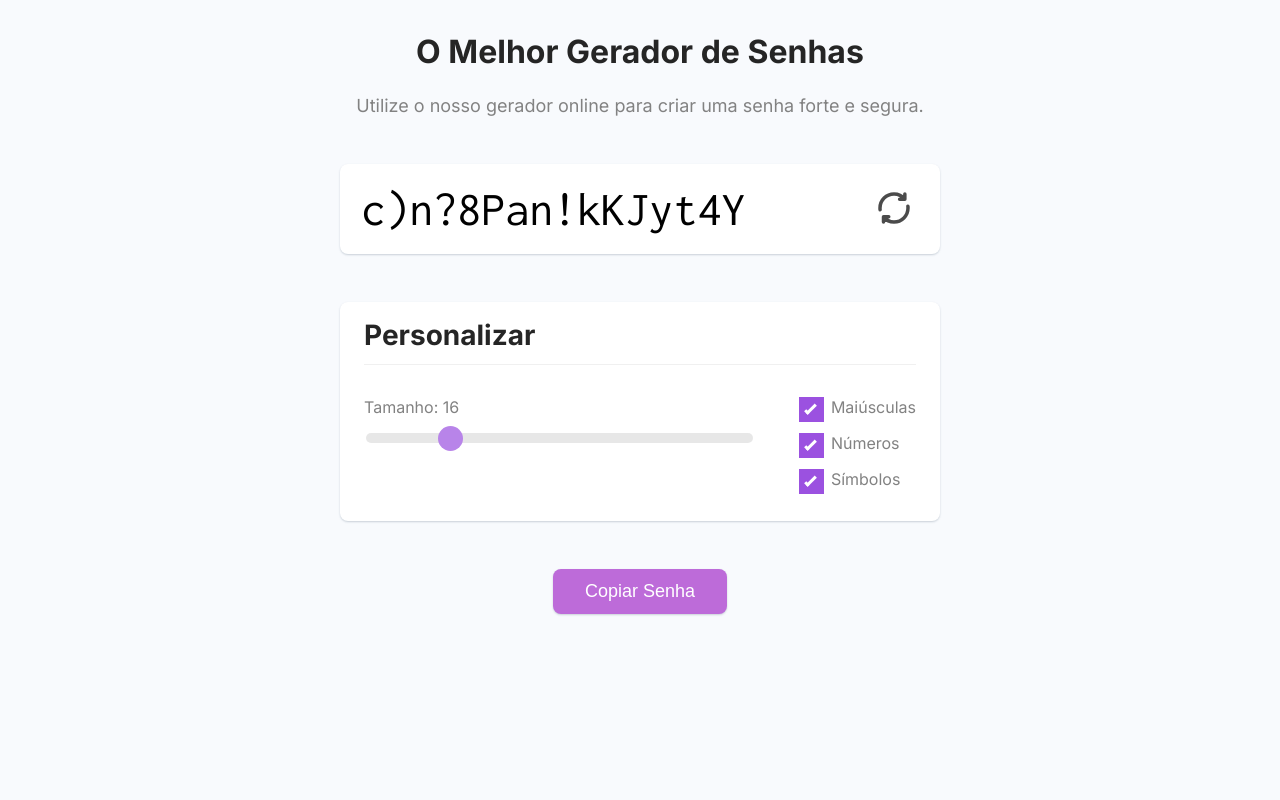
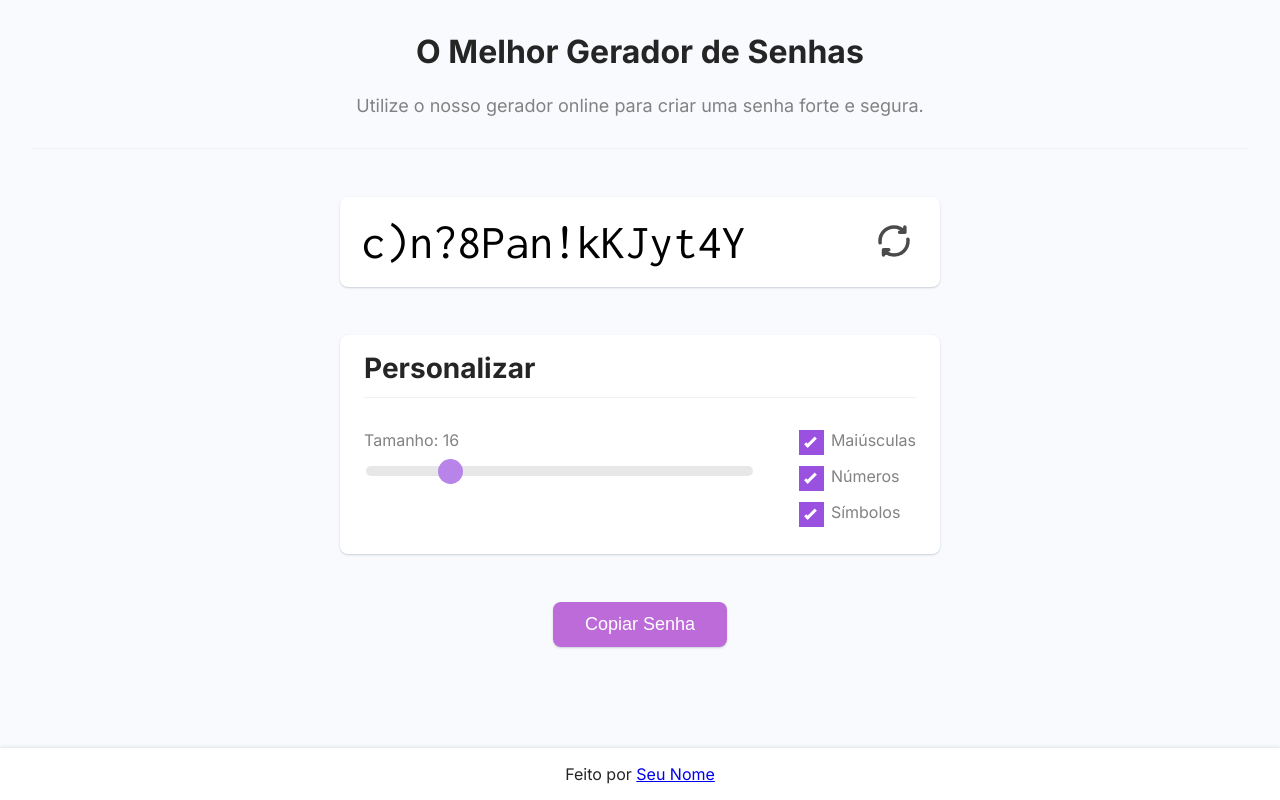
Before and after one commit to 1nogueirae/Gerador-de-Senhas, a plain HTML site: page index.html in a window 1280 px wide. Drawn offline with Linux system fonts and the light colour scheme.

Commit message:
refactor: reorganize HTML structure and enhance CSS styles for header and footer

```diff
--- a/index.html
+++ b/index.html
@@ -1,38 +1,42 @@
 <!DOCTYPE html>
 <html lang="en">
+  <head>
+    <meta charset="UTF-8" />
+    <meta name="viewport" content="width=device-width, initial-scale=1.0" />
 
-<head>
-    <meta charset="UTF-8">
-    <meta name="viewport" content="width=device-width, initial-scale=1.0">
+    <link rel="stylesheet" href="reset.css" />
+    <link rel="stylesheet" href="style.css" />
 
-    <link rel="stylesheet" href="reset.css">
-    <link rel="stylesheet" href="style.css">
-
-    <link rel="preconnect" href="https://fonts.googleapis.com">
-    <link rel="preconnect" href="https://fonts.gstatic.com" crossorigin>
+    <link rel="preconnect" href="https://fonts.googleapis.com" />
+    <link rel="preconnect" href="https://fonts.gstatic.com" crossorigin />
     <link
       href="https://fonts.googleapis.com/css2?family=Inter:ital,opsz,wght@0,14..32,100..900;1,14..32,100..900&display=swap"
-        rel="stylesheet">
+      rel="stylesheet"
+    />
     <link
       href="https://fonts.googleapis.com/css2?family=Inconsolata:wght@200..900&family=Inter:ital,opsz,wght@0,14..32,100..900;1,14..32,100..900&display=swap"
-        rel="stylesheet">
+      rel="stylesheet"
+    />
 
     <title>O Melhor Gerador de Senhas</title>
   </head>
 
   <body>
+    <header>
+      <div class="container">
+        <h1 class="title">O Melhor Gerador de Senhas</h1>
+
+        <p class="subtitle">
+          Utilize o nosso gerador online para criar uma senha forte e segura.
+        </p>
+      </div>
+    </header>
 
     <main>
-        <section class="hero">
-            <h1 class="title">O Melhor Gerador de Senhas</h1>
-
-            <p class="subtitle">Utilize o nosso gerador online para criar uma senha forte e segura.</p>
-        </section>
-
       <section class="box">
         <div class="password">
           <div class="text">
-                    <input type="text" name="password" id="password">
+            <input type="text" name="password" id="password" />
           </div>
           <div class="actions">
             <button id="copy-1">
@@ -42,7 +46,6 @@
               <img src="refresh.svg" width="42" alt="" />
             </button>
           </div>
-
         </div>
       </section>
 
@@ -52,24 +55,31 @@
         <div class="actions">
           <div class="adjust-password-length">
             <p>Tamanho: <span id="password-length-text">16</span></p>
-                    <input type="range" name="password-length" class="slider" id="password-length" value="16" min="4"
-                        max="64" />
+            <input
+              type="range"
+              name="password-length"
+              class="slider"
+              id="password-length"
+              value="16"
+              min="4"
+              max="64"
+            />
           </div>
 
           <div class="config">
             <label class="checkbox-container">
               <span class="text">Maiúsculas</span>
-                        <input type="checkbox" id="uppercase-check" checked>
+              <input type="checkbox" id="uppercase-check" checked />
               <span class="checkmark"></span>
             </label>
             <label class="checkbox-container">
               <span class="text">Números</span>
-                        <input type="checkbox" id="numbers-check" checked>
+              <input type="checkbox" id="numbers-check" checked />
               <span class="checkmark"></span>
             </label>
             <label class="checkbox-container">
               <span class="text">Símbolos</span>
-                        <input type="checkbox" id="symbol-check" checked>
+              <input type="checkbox" id="symbol-check" checked />
               <span class="checkmark"></span>
             </label>
           </div>
@@ -79,10 +89,12 @@
       <div class="submit">
         <button id="copy-2">Copiar Senha</button>
       </div>
+    </main>
 
-    </main>
+    <footer>
+      <p>Feito por <a href="https://github.com/seu-usuario">Seu Nome</a></p>
+    </footer>
 
     <script src="script.js"></script>
   </body>
-
 </html>
--- a/style.css
+++ b/style.css
@@ -10,20 +10,26 @@ main {
     margin: 0 auto;
 }
 
-.hero {
+header {
     text-align: center;
     padding-bottom: 3rem;
 }
 
-.hero .title {
+header .title {
     font-size: 2rem;
     font-weight: bold;
     padding-bottom: 1.5rem;
 }
 
-.hero .subtitle {
+header .subtitle {
     font-size: 1.125rem;
     color: #828282;
+}
+
+header {
+    border-bottom: 1px solid #f0f0f0;
+    margin-bottom: 3rem;
+    padding-bottom: 2rem;
 }
 
 .box {
@@ -199,3 +205,14 @@ main {
 .submit button:hover {
     background-color: #9b51e0;
 }
+
+footer {
+    position: fixed;
+    left: 0;
+    bottom: 0;
+    width: 100%;
+    background: #fff;
+    box-shadow: 0 -1px 4px rgba(132, 148, 165, 0.2);
+    padding: 1rem 0;
+    text-align: center;
+}
```
Lines whose indentation alone changed are shown as unchanged.
